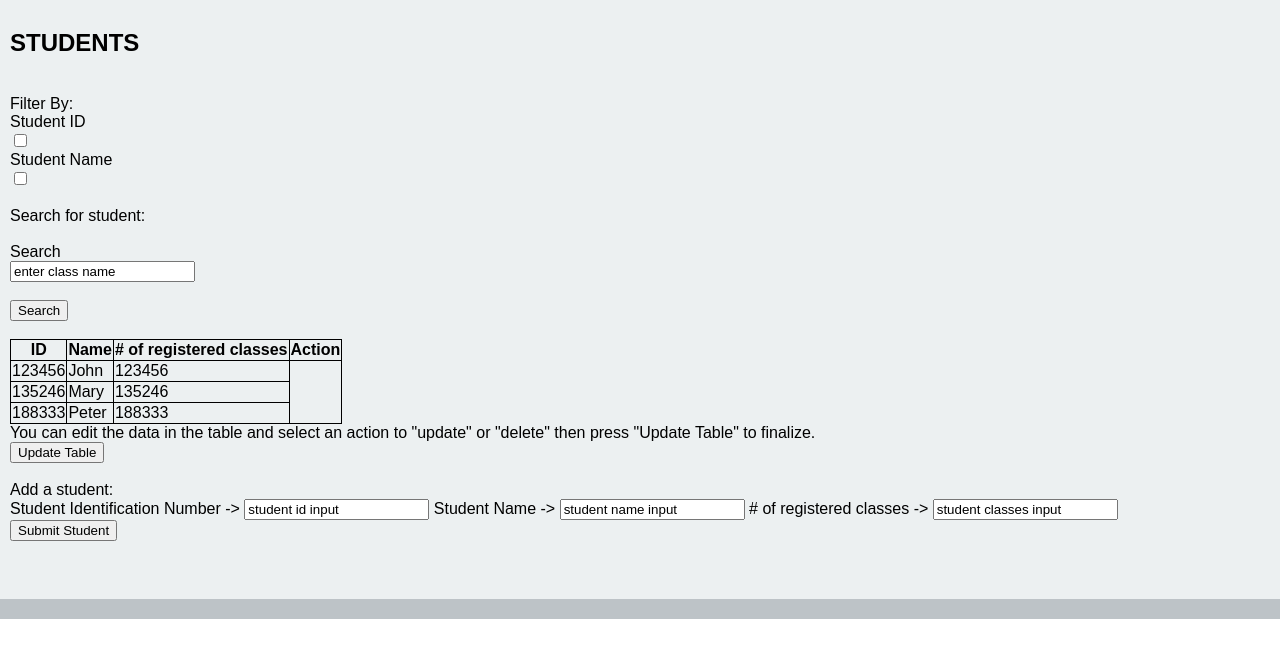
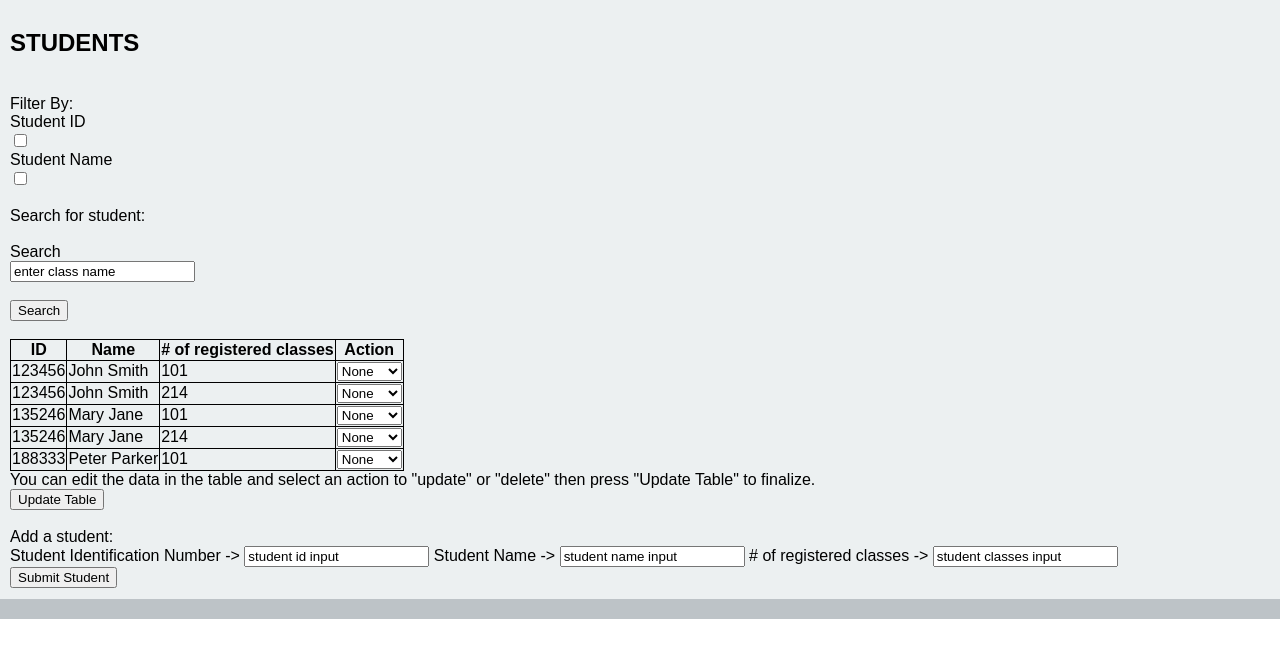
Before and after one commit to mtornatta/CS340_School_Database, a Flask app: page /students in a window 1280 px wide. Shown: the part 47-705 px from the top of the page. Run offline with Flask 2, Linux system fonts and the light colour scheme; data comes from the database, SQL or seed files in the repository; some libraries are stand-ins or nearby versions.

Commit message:
Added an engine so we can execute raw SQL, finished Student display data

```diff
--- a/app.py
+++ b/app.py
@@ -1,9 +1,30 @@
 from flask import Flask, render_template
 from flask_sqlalchemy import SQLAlchemy
+from sqlalchemy import create_engine
+
 
 app = Flask(__name__)
 app.config['SQLALCHEMY_DATABASE_URI'] = 'mysql+pymysql://cs340_tornattm:2266@classmysql.engr.oregonstate.edu:3306/cs340_tornattm'
+engine = create_engine('mysql+pymysql://cs340_tornattm:2266@classmysql.engr.oregonstate.edu:3306/cs340_tornattm')
 db = SQLAlchemy(app)
+
+# class school(db.Model):
+# 	first_name = db.Column(db.String(255))
+# 	last_name = db.Column(db.String(255))
+# 	student_id = db.Column(db.Integer, primary_key=True)
+# 	year = db.Column(db.Integer)
+# 	major = db.Column(db.String(255))
+# 	email = db.Column(db.String(255))
+# 	school_name = db.Column(db.String(255))
+
+# class teacher(db.Model):
+# 	first_name = db.Column(db.String(255))
+# 	last_name = db.Column(db.String(255))
+# 	student_id = db.Column(db.Integer, primary_key=True)
+# 	year = db.Column(db.Integer)
+# 	major = db.Column(db.String(255))
+# 	email = db.Column(db.String(255))
+# 	school_name = db.Column(db.String(255))
 
 class student(db.Model):
 	first_name = db.Column(db.String(255))
@@ -28,7 +49,7 @@ def teachers():
 
 @app.route('/students', methods=['POST','GET'])
 def students():
-	all_students = student.query.all()
+	all_students = db.engine.execute("SELECT student.student_id, concat(first_name,' ', last_name) AS Name, class_student.cid FROM student LEFT JOIN class_student ON student.student_id = class_student.sid;")
 	return render_template('students.html',student_list=all_students)
 
 @app.route('/schools')
--- a/templates/students.html
+++ b/templates/students.html
@@ -43,8 +43,15 @@
         {% for row in student_list %}
         <tr>
           <td contenteditable="true"> {{ row.student_id }} </td>
-          <td contenteditable="true"> {{ row.first_name }} </td>
-          <td contenteditable="true"> {{ row.student_id }} </td>
+          <td contenteditable="true"> {{ row.Name }} </td>
+          <td contenteditable="true"> {{ row.cid }} </td>
+          <td>
+            <select id="action">
+              <option value="None">None</option>
+              <option value="Update">Update</option>
+              <option value="Delete">Delete</option>
+            </select>
+          </td>
         </tr>
         {% endfor %}
 <!--         <tr>
```
